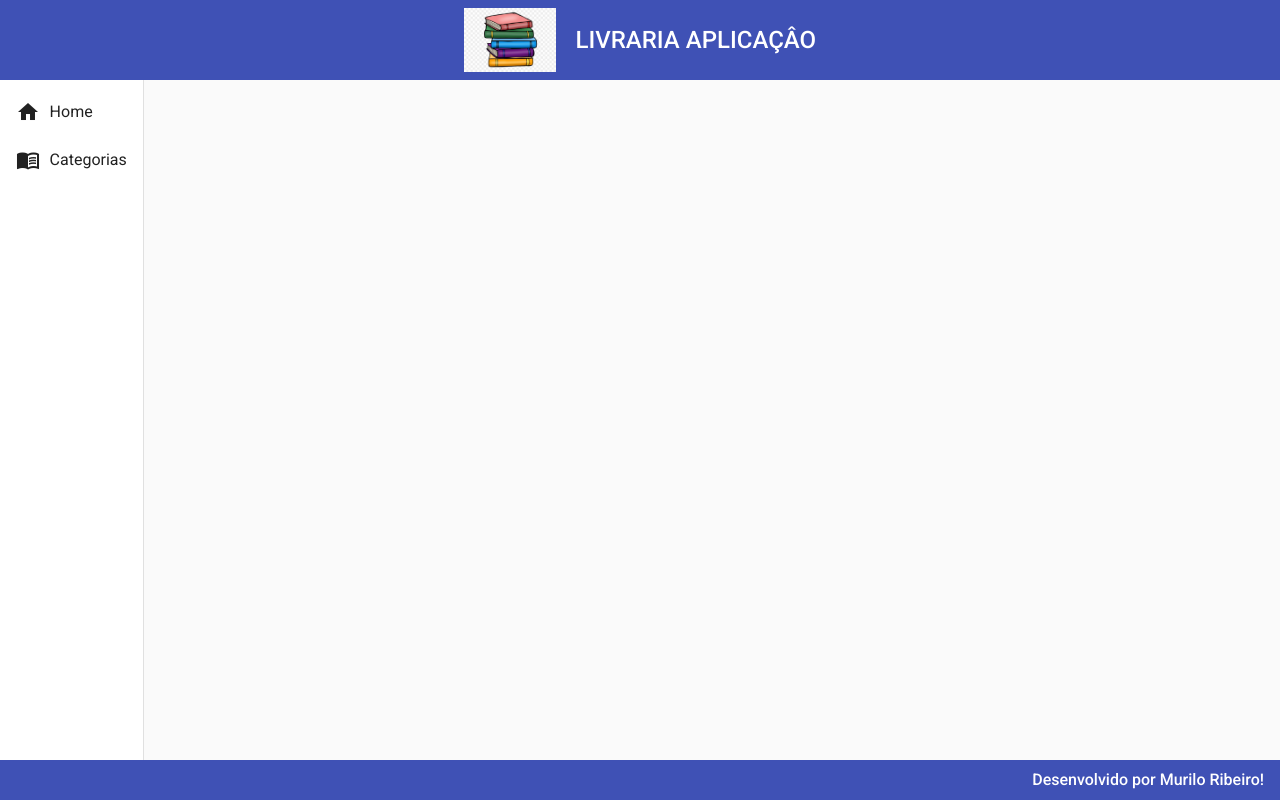
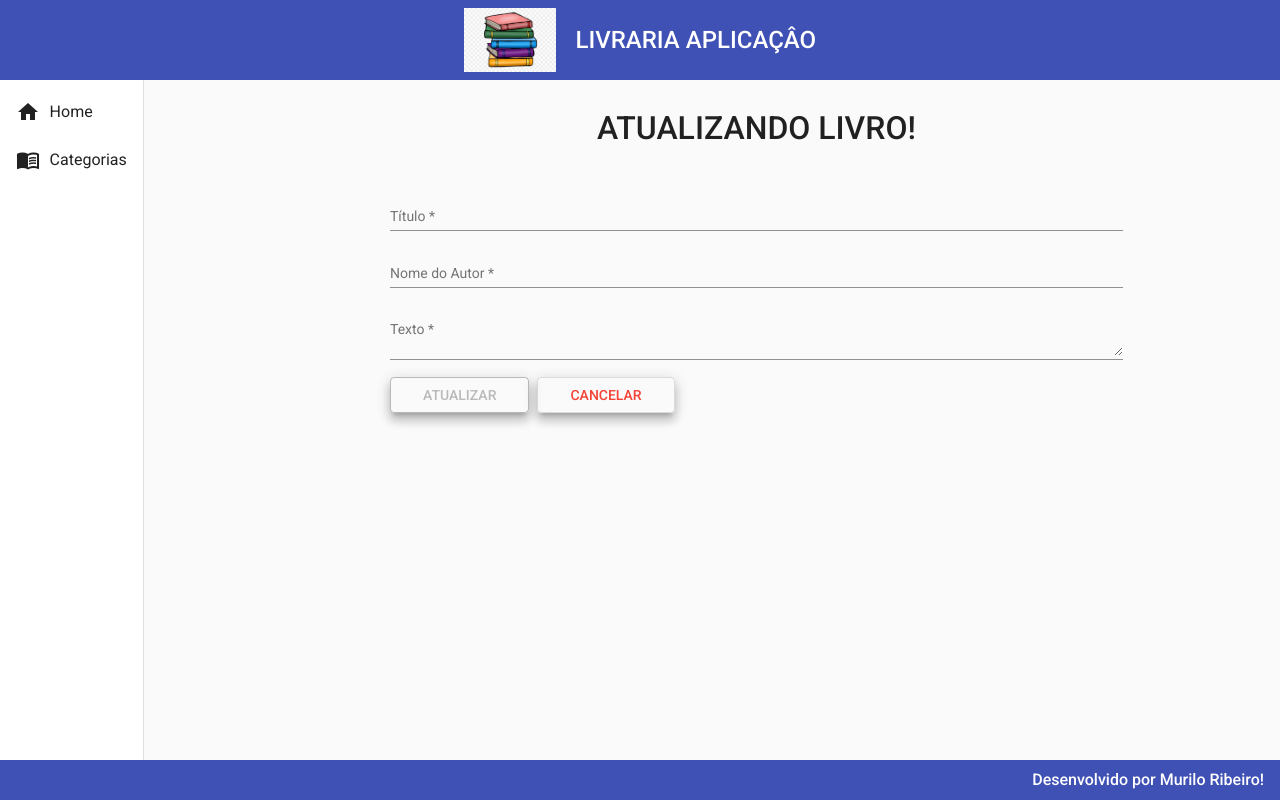
Before and after one commit to RibeiroMR/livraria-front, an Angular app: page /categorias/1/livros/1/update in a window 1280 px wide. Before the commit this address led to /. Built offline with nearby package versions, Linux system fonts and the light colour scheme; no server answers.

Commit message:
UPDATE para Livro implementado

```diff
--- a/src/app/components/views/categoria/categoria.service.ts
+++ b/src/app/components/views/categoria/categoria.service.ts
@@ -11,7 +11,7 @@
 export class CategoriaService {
   baseUrl: String = environment.baseUrl;
 
-  constructor(private http: HttpClient, private _snake: MatSnackBar) {}
+  constructor(private http: HttpClient, private _snack: MatSnackBar) {}
 
   findAll(): Observable<Categoria[]> {
     const url = `${this.baseUrl}/categorias`;
@@ -39,7 +39,7 @@
   }
 
   mensagem(str: String): void {
-    this._snake.open(`${str}`, "OK", {
+    this._snack.open(`${str}`, "OK", {
       horizontalPosition: "end",
       verticalPosition: "top",
       duration: 3000,
--- /dev/null
+++ b/src/app/components/views/livro/livro-create/livro-create.component.css
@@ -0,0 +1,26 @@
+form {
+    text-align: center;
+    width: 70%;
+    margin: 2rem auto 0 auto;
+  }
+
+  h1 {
+    font-size: 2rem;
+    font-weight: 500;
+    margin-bottom: 3rem;
+  }
+
+  .form {
+    width: 100%;
+  }
+
+  .buttons {
+    width: 100%;
+    text-align: start;
+  }
+
+  button{
+      margin-right: .5rem;
+      padding-right: 2rem;
+      padding-left: 2rem;
+  }
--- /dev/null
+++ b/src/app/components/views/livro/livro-create/livro-create.component.html
@@ -0,0 +1,26 @@
+<form>
+    <h1>CRIANDO NOVO LIVRO!</h1>
+
+    <mat-form-field class="form">
+      <mat-label>Título</mat-label>
+      <input matInput [(ngModel)]="livro.titulo" [formControl]="titulo" required type="text" name="titulo" placeholder="Ex.: Curso Spring Boot com Angular 10" maxlength="100"/>
+      <mat-error *ngIf="titulo.invalid">{{ getMessage() }}</mat-error>
+    </mat-form-field>
+
+    <mat-form-field class="form">
+        <mat-label>Nome do Autor</mat-label>
+        <input matInput [(ngModel)]="livro.nomeAutor" [formControl]="nomeAutor" required type="text" name="nomeAutor" placeholder="Ex.: Murilo Ribeiro" maxlength="100"/>
+        <mat-error *ngIf="nomeAutor.invalid">{{ getMessage() }}</mat-error>
+      </mat-form-field>
+
+    <mat-form-field class="form">
+      <mat-label>Texto</mat-label>
+      <textarea matInput [(ngModel)]="livro.texto" [formControl]="texto" required type="text" name="texto" placeholder="Ex.: Lorem ipsum" maxlength="2000000"></textarea>
+      <mat-error *ngIf="texto.invalid">{{ getMessage() }}</mat-error>
+    </mat-form-field>
+
+    <div class="buttons">
+      <button (click)="create()" [disabled]="getMessage()" class="mat-elevation-z8" mat-stroked-button color="primary">CRIAR</button>
+      <button (click)="cancel()" class="mat-elevation-z8" mat-stroked-button color="warn">CANCELAR</button>
+    </div>
+  </form>
--- /dev/null
+++ b/src/app/components/views/livro/livro-create/livro-create.component.ts
@@ -0,0 +1,68 @@
+import { Component, OnInit } from "@angular/core";
+import { FormControl, Validators } from "@angular/forms";
+import { ActivatedRoute, Router } from "@angular/router";
+import { Livro } from "../livro.model";
+import { LivroService } from "../livro.service";
+
+@Component({
+  selector: "app-livro-create",
+  templateUrl: "./livro-create.component.html",
+  styleUrls: ["./livro-create.component.css"],
+})
+export class LivroCreateComponent implements OnInit {
+  id_cat: String = "";
+
+  livro: Livro = {
+    id: "",
+    titulo: "",
+    nomeAutor: "",
+    texto: "",
+  };
+
+  titulo = new FormControl("", [Validators.minLength(3)]);
+  nomeAutor = new FormControl("", [Validators.minLength(3)]);
+  texto = new FormControl("", [Validators.minLength(10)]);
+
+  constructor(
+    private service: LivroService,
+    private route: ActivatedRoute,
+    private router: Router
+  ) {}
+
+  ngOnInit(): void {
+    this.id_cat = this.route.snapshot.paramMap.get("id_cat")!;
+  }
+
+  create(): void {
+    this.service.create(this.livro, this.id_cat).subscribe(
+      (resposta) => {
+        this.router.navigate([`categorias/${this.id_cat}/livros`]);
+        this.service.mensagem(`Livro criado!`);
+      },
+      (err) => {
+        this.router.navigate([`categorias/${this.id_cat}/livros`]);
+        this.service.mensagem(`Erro criar novo Livro! Tente novamente!`);
+      }
+    );
+  }
+
+  cancel(): void {
+    this.router.navigate([`categorias/${this.id_cat}/livros`]);
+  }
+
+  getMessage() {
+    if (this.titulo.invalid) {
+      return "O campo TÍTULO deve conter entre 3 e 100 caracteres!";
+    }
+
+    if (this.nomeAutor.invalid) {
+      return "O campo AUTOR deve conter entre 3 e 100 caracteres!";
+    }
+
+    if (this.texto.invalid) {
+      return "O campo TEXTO deve conter entre 10 e 2.000.000 caracteres!";
+    }
+
+    return false;
+  }
+}
--- a/src/app/components/views/livro/livro-read-all/livro-read-all.component.html
+++ b/src/app/components/views/livro/livro-read-all/livro-read-all.component.html
@@ -3,7 +3,7 @@
       <h1>LIVROS</h1>
     </div>
 
-    <button class="mat-elevation-z8" mat-stroked-button color="primary">NOVO LIVRO</button>
+    <button class="mat-elevation-z8" (click)="navegarParaCriarLivro()" mat-stroked-button color="primary">NOVO LIVRO</button>
 
     <div class="mat-elevation-z8 content-table">
       <table class="table" mat-table [dataSource]="livros">
@@ -32,7 +32,7 @@
         <ng-container matColumnDef="acoes">
           <th class="mat-header" mat-header-cell *matHeaderCellDef>AÇÕES</th>
           <td mat-cell *matCellDef="let row">
-            <a class="edit" href="#">
+            <a class="edit" routerLink="{{ row.id }}/update">
               <i class="material-icons">edit</i>
             </a>
             <a class="delete" href="#">
--- /dev/null
+++ b/src/app/components/views/livro/livro-update/livro-update.component.css
@@ -0,0 +1,26 @@
+form {
+    text-align: center;
+    width: 70%;
+    margin: 2rem auto 0 auto;
+  }
+
+  h1 {
+    font-size: 2rem;
+    font-weight: 500;
+    margin-bottom: 3rem;
+  }
+
+  .form {
+    width: 100%;
+  }
+
+  .buttons {
+    width: 100%;
+    text-align: start;
+  }
+
+  button{
+      margin-right: .5rem;
+      padding-right: 2rem;
+      padding-left: 2rem;
+  }
--- /dev/null
+++ b/src/app/components/views/livro/livro-update/livro-update.component.html
@@ -0,0 +1,26 @@
+<form>
+    <h1>ATUALIZANDO LIVRO!</h1>
+
+    <mat-form-field class="form">
+      <mat-label>Título</mat-label>
+      <input matInput [(ngModel)]="livro.titulo" [formControl]="titulo" required type="text" name="titulo" placeholder="Ex.: Curso Spring Boot com Angular 10" maxlength="100"/>
+      <mat-error *ngIf="titulo.invalid">{{ getMessage() }}</mat-error>
+    </mat-form-field>
+
+    <mat-form-field class="form">
+        <mat-label>Nome do Autor</mat-label>
+        <input matInput [(ngModel)]="livro.nomeAutor" [formControl]="nomeAutor" required type="text" name="nomeAutor" placeholder="Ex.: Murilo Ribeiro" maxlength="100"/>
+        <mat-error *ngIf="nomeAutor.invalid">{{ getMessage() }}</mat-error>
+      </mat-form-field>
+
+    <mat-form-field class="form">
+      <mat-label>Texto</mat-label>
+      <textarea matInput [(ngModel)]="livro.texto" [formControl]="texto" required type="text" name="texto" placeholder="Ex.: Lorem ipsum" maxlength="2000000"></textarea>
+      <mat-error *ngIf="texto.invalid">{{ getMessage() }}</mat-error>
+    </mat-form-field>
+
+    <div class="buttons">
+      <button (click)="update()" [disabled]="getMessage()" class="mat-elevation-z8" mat-stroked-button color="primary">ATUALIZAR</button>
+      <button (click)="cancel()" class="mat-elevation-z8" mat-stroked-button color="warn">CANCELAR</button>
+    </div>
+  </form>
--- /dev/null
+++ b/src/app/components/views/livro/livro-update/livro-update.component.ts
@@ -0,0 +1,76 @@
+import { Component, OnInit } from "@angular/core";
+import { FormControl, Validators } from "@angular/forms";
+import { ActivatedRoute, Router } from "@angular/router";
+import { Livro } from "../livro.model";
+import { LivroService } from "../livro.service";
+
+@Component({
+  selector: "app-livro-update",
+  templateUrl: "./livro-update.component.html",
+  styleUrls: ["./livro-update.component.css"],
+})
+export class LivroUpdateComponent implements OnInit {
+  id_cat: String = "";
+
+  livro: Livro = {
+    id: "",
+    titulo: "",
+    nomeAutor: "",
+    texto: "",
+  };
+
+  titulo = new FormControl("", [Validators.minLength(3)]);
+  nomeAutor = new FormControl("", [Validators.minLength(3)]);
+  texto = new FormControl("", [Validators.minLength(10)]);
+
+  constructor(
+    private service: LivroService,
+    private route: ActivatedRoute,
+    private router: Router
+  ) {}
+
+  ngOnInit(): void {
+    this.id_cat = this.route.snapshot.paramMap.get("id_cat")!;
+    this.livro.id = this.route.snapshot.paramMap.get("id")!;
+    this.findById();
+  }
+
+  cancel(): void {
+    this.router.navigate([`categorias/${this.id_cat}/livros`]);
+  }
+
+  findById(): void {
+    this.service.findById(this.livro.id!).subscribe((resposta) => {
+      this.livro = resposta;
+    });
+  }
+
+  update(): void {
+    this.service.update(this.livro).subscribe(
+      (resposta) => {
+        this.router.navigate([`categorias/${this.id_cat}/livros`]);
+        this.service.mensagem("Livro atualizado!");
+      },
+      (err) => {
+        this.router.navigate([`categorias/${this.id_cat}/livros`]);
+        this.service.mensagem("Falha ao atualizar Livro! Tente mais tarde!");
+      }
+    );
+  }
+
+  getMessage() {
+    if (this.titulo.invalid) {
+      return "O campo TÍTULO deve conter entre 3 e 100 caracteres!";
+    }
+
+    if (this.nomeAutor.invalid) {
+      return "O campo AUTOR deve conter entre 3 e 100 caracteres!";
+    }
+
+    if (this.texto.invalid) {
+      return "O campo TEXTO deve conter entre 10 e 2.000.000 caracteres!";
+    }
+
+    return false;
+  }
+}
--- a/src/app/components/views/livro/livro.service.ts
+++ b/src/app/components/views/livro/livro.service.ts
@@ -1,5 +1,6 @@
 import { HttpClient } from "@angular/common/http";
 import { Injectable } from "@angular/core";
+import { MatSnackBar } from "@angular/material/snack-bar";
 import { Observable } from "rxjs";
 import { environment } from "src/environments/environment";
 import { Livro } from "./livro.model";
@@ -10,10 +11,33 @@
 export class LivroService {
   baseUrl: String = environment.baseUrl;
 
-  constructor(private http: HttpClient) {}
+  constructor(private http: HttpClient, private _snack: MatSnackBar) {}
 
   findAllByCategoria(id_cat: String): Observable<Livro[]> {
     const url = `${this.baseUrl}/livros?categoria=${id_cat}`;
     return this.http.get<Livro[]>(url);
   }
+
+  findById(id: String): Observable<Livro> {
+    const url = `${this.baseUrl}/livros/${id}`;
+    return this.http.get<Livro>(url);
+  }
+
+  update(livro: Livro): Observable<Livro> {
+    const url = `${this.baseUrl}/livros/${livro.id}`;
+    return this.http.put<Livro>(url, livro);
+  }
+
+  create(livro: Livro, id_cat: String): Observable<Livro> {
+    const url = `${this.baseUrl}/livros?categoria=${id_cat}`;
+    return this.http.post<Livro>(url, livro);
+  }
+
+  mensagem(str: String): void {
+    this._snack.open(`${str}`, "OK", {
+      horizontalPosition: "end",
+      verticalPosition: "top",
+      duration: 3000,
+    });
+  }
 }
```
Also changed, not shown: src/app/app-routing.module.ts (+10 -0 lines), src/app/app.module.ts (+9 -4 lines), src/app/components/views/livro/livro-read-all/livro-read-all.component.ts (+10 -2 lines).
